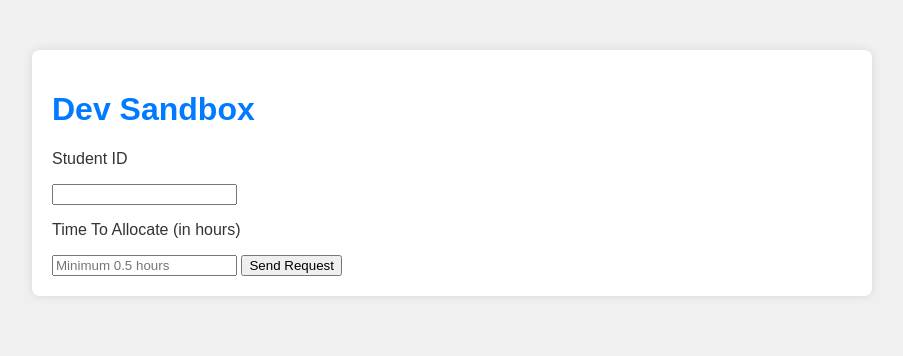
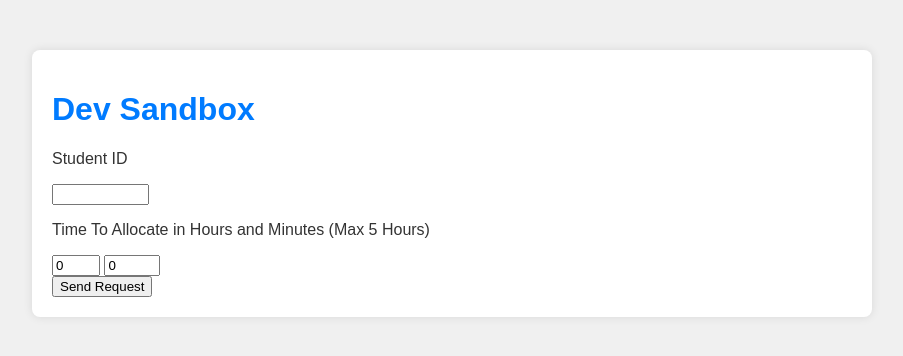
Before and after one commit to SatireSage/dev_sandbox, a Flask app: page /setup in a window 1280 px wide. Shown: the top 356 px of the page, without its empty margins (188-1091 px from the left). Run offline with Flask 3, Linux system fonts and the light colour scheme.

Commit message:
'/setup' Changes Add warning text to top of page (empty by default) Add number entry box under time allocation (change from hours to hours + minutes) Move time entry boxes into div (want them to be grouped for styling later) Change studentID from min 0 to min 301000000 max 301999999 (assumption is that all undergrad student numbers start with 301 and are 9 digits) Change max allocation time to 5 hours and minimum to 1 minute Add styling specific to setup.html to remove up and down arrows from the studentID entry box

```diff
--- a/src/app.py
+++ b/src/app.py
@@ -11,10 +11,16 @@
     if request.method == 'POST':
         ## Temporarily just grabbing data locally here, remove comment when SSH credentials is implemented
         studentID = request.form.get('studentID')
-        allocationTime = request.form.get('allocationTime')
-        print(f'[REQUEST] StudentID: {studentID} Time: {allocationTime} hours')
+        allocationTime = int(request.form.get('allocationTimeHours'))*60 + int(request.form.get('allocationTimeMinutes'))
+
+        if allocationTime > 300:
+            return render_template('setup.html', warning='Maximum Allocation Time is 5 Hours')
+        elif allocationTime == 0:
+            return render_template('setup.html', warning='Cannot Have 0 Allocation Time')
+
+        print(f'[REQUEST] StudentID: {studentID} Time: {(allocationTime//60)}h{allocationTime%60}m')
         return redirect(url_for('credentials'))
-    return render_template('setup.html')
+    return render_template('setup.html', warning="")
 
 @app.route('/credentials', methods=['GET'])
 def credentials():
--- a/src/templates/setup.html
+++ b/src/templates/setup.html
@@ -5,15 +5,34 @@
     <meta name="viewport" content="width=device-width, initial-scale=1.0">
     <title>Setup</title>
     <link rel="stylesheet" href="{{ url_for('static', filename='styles.css') }}">
+    <!--Styling to remove up and down buttons for the studentID box found in:
+        https://stackoverflow.com/questions/23372903/hide-up-down-arrow-buttons-spinner-in-input-number-firefox-29
+    -->
+    <style>
+        input.studentIDInput::-webkit-outer-spin-button,
+        input.studentIDInput::-webkit-inner-spin-button {
+            /* display: none; <- Crashes Chrome on hover */
+            -webkit-appearance: none;
+            margin: 0; /* <-- Apparently some margin are still there even though it's hidden */
+        }
+
+        input.studentIDInput[type=number] {
+            -moz-appearance:textfield; /* Firefox */
+        }
+    </style>
 </head>
 <body>
     <div class="container">
         <h1>Dev Sandbox</h1>
         <form method="post">
+            <p>{{warning}}</p>
             <p>Student ID</p>
-            <input type="number" name="studentID" min="0" step="1">
-            <p>Time To Allocate (in hours)</p>
-            <input type="number" name="allocationTime" min="0.5" step="0.5" placeholder="Minimum 0.5 hours">
+            <input type="number" name="studentID" min="301000000" max="301999999" step="1" inputmode="numeric" class="studentIDInput">
+            <p>Time To Allocate in Hours and Minutes (Max 5 Hours)</p>
+            <div>
+                <input type="number" name="allocationTimeHours" min="0" max="5" step="1" value="0">
+                <input type="number" name="allocationTimeMinutes" min="0" max="59" step="1" value="0">
+            </div>
             <input type="submit" value="Send Request">
         </form>
     </div>
```
